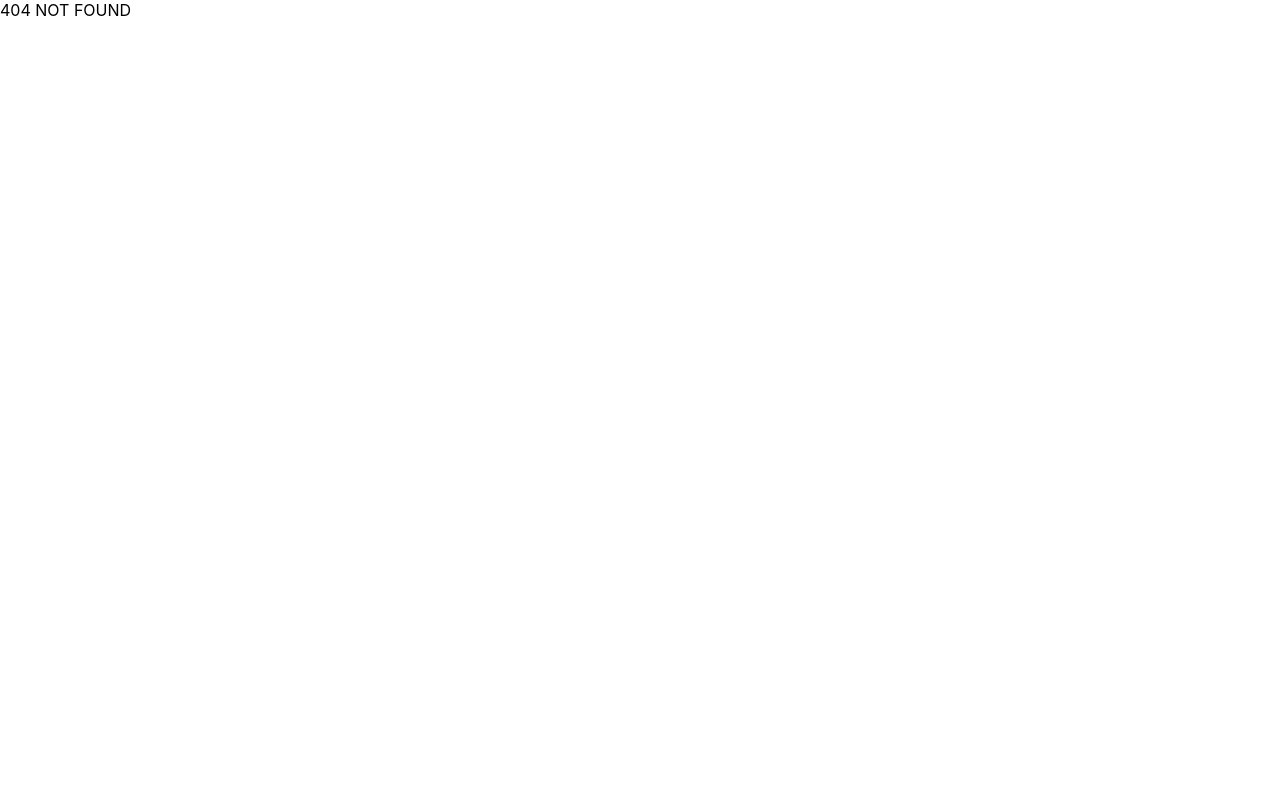
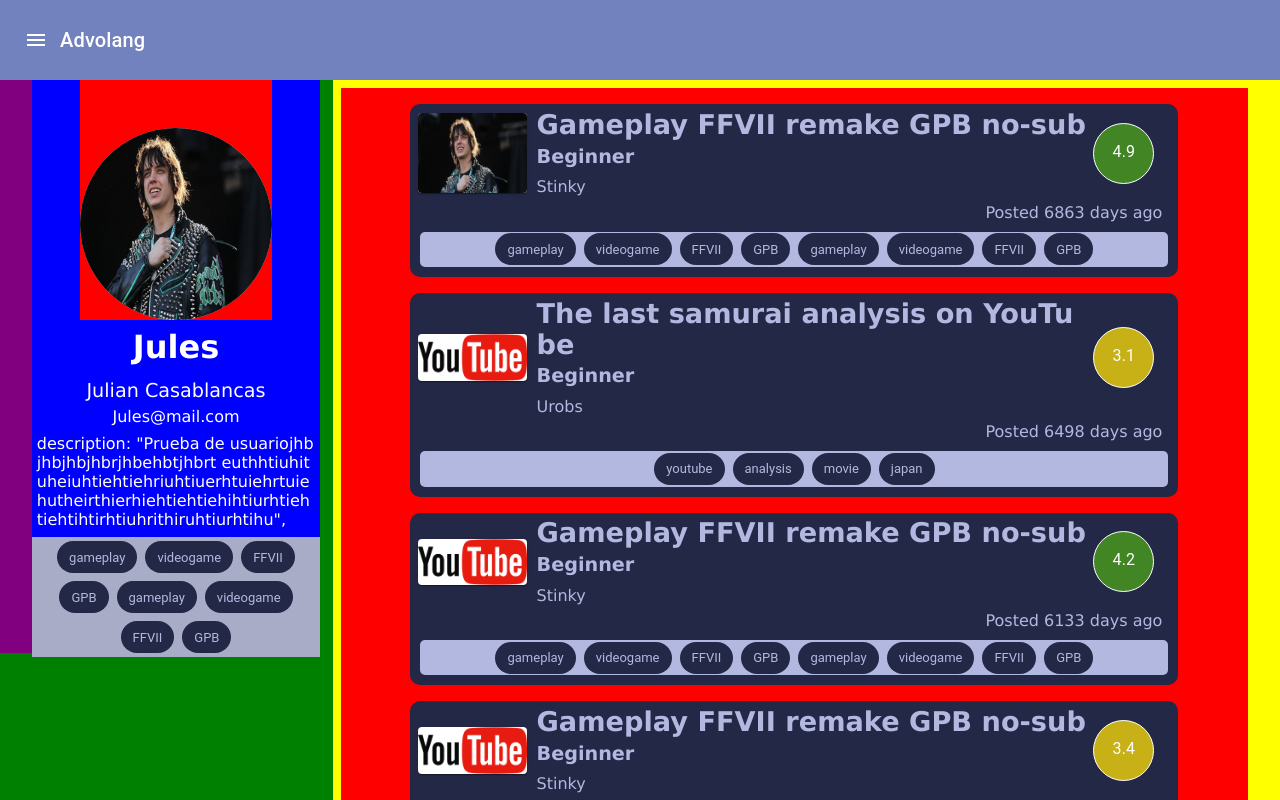
Before and after one commit to nosedeJava/advolang-front, a React (Create React App) app: page /Specific-User in a window 1280 px wide. Before the commit this address had no page. Shown: the top 800 px of the page. Built offline with nearby package versions, Linux system fonts and the light colour scheme; sample sign-in values are in the browser's storage.

Commit message:
adelanto componente usuario específico

```diff
--- a/src/App.js
+++ b/src/App.js
@@ -13,6 +13,8 @@
 import CreatedRecommendations from "./components/createdRecommendationComponent/mainComponent/CreatedRecommendations";
 import LibraryBooksIcon from '@material-ui/icons/LibraryBooks';
 import SavedRecommendations from "./components/savedRecommendations/SavedRecommendations"
+import SpecificUser from "./components/specificUserComponent/SpecificUser"
+
 
 export default function App(props) {
 
@@ -52,6 +54,13 @@
       component: CreatedRecommendations,
       menuVisible: true,
       menuIcon:() => <HomeIcon />
+    },
+    {
+      path: "/Specific-User",
+      name: "Specific User",
+      component: SpecificUser,
+      menuVisible: true,
+      menuIcon:() => <HomeIcon />
     }
   ];
 
--- a/src/components/Auxiliar/Data.js
+++ b/src/components/Auxiliar/Data.js
@@ -6,9 +6,15 @@
     level: "Beginner",
     description: "prueba de funcionamineto gonjnhjhhhhhhhhhhhhhhhhhhhhhhhhhhhhhhmhhhhhhhhhhhhhhhhhhhhhhhhhhhhhhhhhhhhhhhrihrhroijhori jijoijoijohtoijtyhtjyhjthotjhojtoiyjhotiyjhoijthjtyijhotjyijhojhoiyjhotjhojtyihjtoiyjhityjhoitjyhoijtoiyjhojyhotjohjtyohjtohjtoiyoijoitjhoityjhoitjhotijhoti rijhoithjotiyhjotjhotiyjhotjhotiyjhotiyjhotyjohjtoihjtojhothjothjotjhotyijhoitjhoytij",
     user: {
-      name: "Stinky",
+      id: "0",
+      username: "Stinky",
+      password: "12345",
       fullname: "",
-      description: "Prueba de usuariojhbjhbjhbjhbrjhbehbtjhbrt euthhtiuhituheiuhtiehtiehriuhtiuerhtuiehrtuiehutheirthierhiehtiehtiehihtiurhtiehtiehtihtirhtiuhrithiruhtiurhtihu"
+      userImage: "",
+      description: "Prueba de usuariojhbjhbjhbjhbrjhbehbtjhbrt euthhtiuhituheiuhtiehtiehriuhtiuerhtuiehrtuiehutheirthierhiehtiehtiehihtiurhtiehtiehtihtirhtiuhrithiruhtiurhtihu",
+      saved: {},
+      subscriptions: {}
+
     },
     time: "2001-11-11 13:23:44",
     categories: ["gameplay", "videogame", "FFVII", "GPB", "gameplay", "videogame", "FFVII", "GPB"],
@@ -25,9 +31,14 @@
     level: "Beginner",
     description: "prueba de funcionamineto 2 gonjnhjhhhhhhhhhhhhhhhhhhhhhhhhhhhhhhmhhhhhhhhhhhhhhhhhhhhhhhhhhhhhhhhhhhhhhhrihrhroijhori jijoijoijohtoijtyhtjyhjthotjhojtoiyjhotiyjhoijthjtyijhotjyijhojhoiyjhotjhojtyihjtoiyjhityjhoitjyhoijtoiyjhojyhotjohjtyohjtohjtoiyoijoitjhoityjhoitjhotijhoti rijhoithjotiyhjotjhotiyjhotjhotiyjhotiyjhotyjohjtoihjtojhothjothjotjhotyijhoitjhoytij",
     user: {
-      name: "Urobs",
+      id: "1",
+      username: "Urobs",
+      password: "12345",
       fullname: "",
-      description: "Prueba de usuario"
+      userImage: "",
+      description: "Prueba de usuariojhbjhbjhbjhbrjhbehbtjhbrt euthhtiuhituheiuhtiehtiehriuhtiuerhtuiehrtuiehutheirthierhiehtiehtiehihtiurhtiehtiehtihtirhtiuhrithiruhtiurhtihu",
+      saved: {},
+      subscriptions: {}
     },
     time: "2002-11-11 13:23:44",
     categories: ["youtube", "analysis", "movie", "japan"],
@@ -44,9 +55,14 @@
     level: "Beginner",
     description: "prueba de funcionamineto 3 gonjnhjhhhhhhhhhhhhhhhhhhhhhhhhhhhhhhmhhhhhhhhhhhhhhhhhhhhhhhhhhhhhhhhhhhhhhhrihrhroijhori jijoijoijohtoijtyhtjyhjthotjhojtoiyjhotiyjhoijthjtyijhotjyijhojhoiyjhotjhojtyihjtoiyjhityjhoitjyhoijtoiyjhojyhotjohjtyohjtohjtoiyoijoitjhoityjhoitjhotijhoti rijhoithjotiyhjotjhotiyjhotjhotiyjhotiyjhotyjohjtoihjtojhothjothjotjhotyijhoitjhoytij",
     user: {
-      name: "Stinky",
+      id: "0",
+      username: "Stinky",
+      password: "12345",
       fullname: "",
-      description: "Prueba de usuario"
+      userImage: "",
+      description: "Prueba de usuariojhbjhbjhbjhbrjhbehbtjhbrt euthhtiuhituheiuhtiehtiehriuhtiuerhtuiehrtuiehutheirthierhiehtiehtiehihtiurhtiehtiehtihtirhtiuhrithiruhtiurhtihu",
+      saved: {},
+      subscriptions: {}
     },
     time: "2003-11-11 13:23:44",
     categories: ["gameplay", "videogame", "FFVII", "GPB", "gameplay", "videogame", "FFVII", "GPB"],
@@ -63,9 +79,14 @@
     level: "Beginner",
     description: "prueba de funcionamineto 4 gonjnhjhhhhhhhhhhhhhhhhhhhhhhhhhhhhhhmhhhhhhhhhhhhhhhhhhhhhhhhhhhhhhhhhhhhhhhrihrhroijhori jijoijoijohtoijtyhtjyhjthotjhojtoiyjhotiyjhoijthjtyijhotjyijhojhoiyjhotjhojtyihjtoiyjhityjhoitjyhoijtoiyjhojyhotjohjtyohjtohjtoiyoijoitjhoityjhoitjhotijhoti rijhoithjotiyhjotjhotiyjhotjhotiyjhotiyjhotyjohjtoihjtojhothjothjotjhotyijhoitjhoytij",
     user: {
-      name: "Stinky",
+      id: "0",
+      username: "Stinky",
+      password: "12345",
       fullname: "",
-      description: "Prueba de usuario"
+      userImage: "",
+      description: "Prueba de usuariojhbjhbjhbjhbrjhbehbtjhbrt euthhtiuhituheiuhtiehtiehriuhtiuerhtuiehrtuiehutheirthierhiehtiehtiehihtiurhtiehtiehtihtirhtiuhrithiruhtiurhtihu",
+      saved: {},
+      subscriptions: {}
     },
     time: "2004-11-11 13:23:44",
     categories: ["gameplay", "videogame", "FFVII", "GPB", "gameplay", "videogame", "FFVII", "GPB"],
@@ -82,9 +103,14 @@
     level: "Beginner",
     description: "prueba de funcionamineto 5 gonjnhjhhhhhhhhhhhhhhhhhhhhhhhhhhhhhhmhhhhhhhhhhhhhhhhhhhhhhhhhhhhhhhhhhhhhhhrihrhroijhori jijoijoijohtoijtyhtjyhjthotjhojtoiyjhotiyjhoijthjtyijhotjyijhojhoiyjhotjhojtyihjtoiyjhityjhoitjyhoijtoiyjhojyhotjohjtyohjtohjtoiyoijoitjhoityjhoitjhotijhoti rijhoithjotiyhjotjhotiyjhotjhotiyjhotiyjhotyjohjtoihjtojhothjothjotjhotyijhoitjhoytij",
     user: {
-      name: "Urobs",
+      id: "1",
+      username: "Urobs",
+      password: "12345",
       fullname: "",
-      description: "Prueba de usuario"
+      userImage: "",
+      description: "Prueba de usuariojhbjhbjhbjhbrjhbehbtjhbrt euthhtiuhituheiuhtiehtiehriuhtiuerhtuiehrtuiehutheirthierhiehtiehtiehihtiurhtiehtiehtihtirhtiuhrithiruhtiurhtihu",
+      saved: {},
+      subscriptions: {}
     },
     time: "2005-11-11 13:23:44",
     categories: ["youtube", "analysis", "movie", "japan"],
@@ -101,9 +127,14 @@
     level: "Beginner",
     description: "prueba de funcionamineto 6 gonjnhjhhhhhhhhhhhhhhhhhhhhhhhhhhhhhhmhhhhhhhhhhhhhhhhhhhhhhhhhhhhhhhhhhhhhhhrihrhroijhori jijoijoijohtoijtyhtjyhjthotjhojtoiyjhotiyjhoijthjtyijhotjyijhojhoiyjhotjhojtyihjtoiyjhityjhoitjyhoijtoiyjhojyhotjohjtyohjtohjtoiyoijoitjhoityjhoitjhotijhoti rijhoithjotiyhjotjhotiyjhotjhotiyjhotiyjhotyjohjtoihjtojhothjothjotjhotyijhoitjhoytij",
     user: {
-      name: "Stinky",
-      fullname: " ",
-      description: "Prueba de usuario"
+      id: "0",
+      username: "Stinky",
+      password: "12345",
+      fullname: "",
+      userImage: "",
+      description: "Prueba de usuariojhbjhbjhbjhbrjhbehbtjhbrt euthhtiuhituheiuhtiehtiehriuhtiuerhtuiehrtuiehutheirthierhiehtiehtiehihtiurhtiehtiehtihtirhtiuhrithiruhtiurhtihu",
+      saved: {},
+      subscriptions: {}
     },
     time: "2006-11-11 13:23:44",
     categories: ["gameplay", "videogame", "FFVII", "GPB", "gameplay", "videogame", "FFVII", "GPB"],
@@ -121,9 +152,14 @@
     level: "Beginner",
     description: "prueba de funcionamineto gonjnhjhhhhhhhhhhhhhhhhhhhhhhhhhhhhhhmhhhhhhhhhhhhhhhhhhhhhhhhhhhhhhhhhhhhhhhrihrhroijhori jijoijoijohtoijtyhtjyhjthotjhojtoiyjhotiyjhoijthjtyijhotjyijhojhoiyjhotjhojtyihjtoiyjhityjhoitjyhoijtoiyjhojyhotjohjtyohjtohjtoiyoijoitjhoityjhoitjhotijhoti rijhoithjotiyhjotjhotiyjhotjhotiyjhotiyjhotyjohjtoihjtojhothjothjotjhotyijhoitjhoytij",
     user: {
-      name: "Stinky",
+      id: "0",
+      username: "Stinky",
+      password: "12345",
       fullname: "",
-      description: "Prueba de usuariojhbjhbjhbjhbrjhbehbtjhbrt euthhtiuhituheiuhtiehtiehriuhtiuerhtuiehrtuiehutheirthierhiehtiehtiehihtiurhtiehtiehtihtirhtiuhrithiruhtiurhtihu"
+      userImage: "",
+      description: "Prueba de usuariojhbjhbjhbjhbrjhbehbtjhbrt euthhtiuhituheiuhtiehtiehriuhtiuerhtuiehrtuiehutheirthierhiehtiehtiehihtiurhtiehtiehtihtirhtiuhrithiruhtiurhtihu",
+      saved: {},
+      subscriptions: {}
     },
     time: "2001-11-11 13:23:44",
     categories: ["gameplay", "videogame", "FFVII", "GPB", "gameplay", "videogame", "FFVII", "GPB"],
@@ -140,9 +176,14 @@
     level: "Beginner",
     description: "prueba de funcionamineto 2 gonjnhjhhhhhhhhhhhhhhhhhhhhhhhhhhhhhhmhhhhhhhhhhhhhhhhhhhhhhhhhhhhhhhhhhhhhhhrihrhroijhori jijoijoijohtoijtyhtjyhjthotjhojtoiyjhotiyjhoijthjtyijhotjyijhojhoiyjhotjhojtyihjtoiyjhityjhoitjyhoijtoiyjhojyhotjohjtyohjtohjtoiyoijoitjhoityjhoitjhotijhoti rijhoithjotiyhjotjhotiyjhotjhotiyjhotiyjhotyjohjtoihjtojhothjothjotjhotyijhoitjhoytij",
     user: {
-      name: "Urobs",
+      id: "1",
+      username: "Urobs",
+      password: "12345",
       fullname: "",
-      description: "Prueba de usuario"
+      userImage: "",
+      description: "Prueba de usuariojhbjhbjhbjhbrjhbehbtjhbrt euthhtiuhituheiuhtiehtiehriuhtiuerhtuiehrtuiehutheirthierhiehtiehtiehihtiurhtiehtiehtihtirhtiuhrithiruhtiurhtihu",
+      saved: {},
+      subscriptions: {}
     },
     time: "2001-11-11 13:23:44",
     categories: ["gameplay", "videogame", "FFVII", "GPB", "gameplay", "videogame", "FFVII", "GPB"],
@@ -163,9 +204,14 @@
     level: "Beginner",
     description: "prueba de funcionamineto gonjnhjhhhhhhhhhhhhhhhhhhhhhhhhhhhhhhmhhhhhhhhhhhhhhhhhhhhhhhhhhhhhhhhhhhhhhhrihrhroijhori jijoijoijohtoijtyhtjyhjthotjhojtoiyjhotiyjhoijthjtyijhotjyijhojhoiyjhotjhojtyihjtoiyjhityjhoitjyhoijtoiyjhojyhotjohjtyohjtohjtoiyoijoitjhoityjhoitjhotijhoti rijhoithjotiyhjotjhotiyjhotjhotiyjhotiyjhotyjohjtoihjtojhothjothjotjhotyijhoitjhoytij",
     user: {
-      name: "Stinky",
+      id: "0",
+      username: "Stinky",
+      password: "12345",
       fullname: "",
-      description: "Prueba de usuariojhbjhbjhbjhbrjhbehbtjhbrt euthhtiuhituheiuhtiehtiehriuhtiuerhtuiehrtuiehutheirthierhiehtiehtiehihtiurhtiehtiehtihtirhtiuhrithiruhtiurhtihu"
+      userImage: "",
+      description: "Prueba de usuariojhbjhbjhbjhbrjhbehbtjhbrt euthhtiuhituheiuhtiehtiehriuhtiuerhtuiehrtuiehutheirthierhiehtiehtiehihtiurhtiehtiehtihtirhtiuhrithiruhtiurhtihu",
+      saved: {},
+      subscriptions: {}
     },
     time: "2001-11-11 13:23:44",
     categories: ["gameplay", "videogame", "FFVII", "GPB", "gameplay", "videogame", "FFVII", "GPB"],
@@ -182,9 +228,14 @@
     level: "Beginner",
     description: "prueba de funcionamineto 2 gonjnhjhhhhhhhhhhhhhhhhhhhhhhhhhhhhhhmhhhhhhhhhhhhhhhhhhhhhhhhhhhhhhhhhhhhhhhrihrhroijhori jijoijoijohtoijtyhtjyhjthotjhojtoiyjhotiyjhoijthjtyijhotjyijhojhoiyjhotjhojtyihjtoiyjhityjhoitjyhoijtoiyjhojyhotjohjtyohjtohjtoiyoijoitjhoityjhoitjhotijhoti rijhoithjotiyhjotjhotiyjhotjhotiyjhotiyjhotyjohjtoihjtojhothjothjotjhotyijhoitjhoytij",
     user: {
-      name: "Urobs",
+      id: "1",
+      username: "Urobs",
+      password: "12345",
       fullname: "",
-      description: "Prueba de usuario"
+      userImage: "",
+      description: "Prueba de usuariojhbjhbjhbjhbrjhbehbtjhbrt euthhtiuhituheiuhtiehtiehriuhtiuerhtuiehrtuiehutheirthierhiehtiehtiehihtiurhtiehtiehtihtirhtiuhrithiruhtiurhtihu",
+      saved: {},
+      subscriptions: {}
     },
     time: "2001-11-11 13:23:44",
     categories: ["gameplay", "videogame", "FFVII", "GPB", "gameplay", "videogame", "FFVII", "GPB"],
--- a/src/components/savedRecommendations/RecomPagination.js
+++ b/src/components/Pagination/RecomPagination.js
@@ -1,7 +1,7 @@
 import React from 'react';
 import Pagination from '@material-ui/lab/Pagination';
 
-const RecomPagination = ({ postsPerPage, totalPosts, paginate }) => {
+const RecomPagination = ({ postsPerPage, totalPosts, paginate, color }) => {
   const pageNumbers = [];
 
   const handleClick = (event, value)=>{
@@ -15,7 +15,7 @@
   return (
     <div>
       <div>
-        <Pagination count={pageNumbers.length} color="secondary" onChange={handleClick}/>
+        <Pagination count={pageNumbers.length} color={color} onChange={handleClick} />
       </div>
     </div>
 
--- a/src/components/recommendationComponent/Recommendation.css
+++ b/src/components/recommendationComponent/Recommendation.css
@@ -123,7 +123,7 @@
 
 .categoriesStyle {
   margin: 10px;
-  border-radius: 10;
+  border-radius: 5px;
   padding:  0.1rem ;
   background-color: #B3B8E0;
 }
--- a/src/components/recommendationComponent/Recommendation.js
+++ b/src/components/recommendationComponent/Recommendation.js
@@ -55,7 +55,7 @@
 
                     <Grid item className="userNameGridValue">
                       <Box className="userNameBoxValue" textAlign="left">
-                          {props.user.name}
+                          {props.user.username}
                       </Box>
                     </Grid>
 
--- a/src/components/savedRecommendations/SavedRecommendations.js
+++ b/src/components/savedRecommendations/SavedRecommendations.js
@@ -1,7 +1,7 @@
 import React,  { useState, useEffect } from 'react';
 import './SavedRecommendations.css';
 import {savedRecommendationsList} from '../Auxiliar/Data.js';
-import RecomPagination from './RecomPagination';
+import RecomPagination from '../Pagination/RecomPagination';
 import {ListRecommendations} from '../recommendationComponent/ListRecommendations';
 
 
@@ -36,6 +36,7 @@
             postsPerPage={postsPerPage}
             totalPosts={posts.length}
             paginate={paginate}
+            color="primary"
           />
         </div>
       </div>
--- a/src/components/specificRecommendationComponent/SpecificRecommendation.css
+++ b/src/components/specificRecommendationComponent/SpecificRecommendation.css
@@ -12,7 +12,6 @@
 }
 
 .gridPostContainer{
-  background-color: transparent;
   width: 63%;
   justify-content: center;
   align-items: center;
@@ -192,7 +191,6 @@
 }
 
 .gridUserContainerMain {
-  background-color: transparent;
   justify-content: center;
   align-items: center;
   justify: center;
--- /dev/null
+++ b/src/components/specificUserComponent/SpecificUser.css
@@ -0,0 +1,168 @@
+.specificUserDiv {
+  min-height: 90vh;
+  height: 100%;
+  background-color: pink;
+}
+
+.specificUserGridContainer {
+  align-items:flex-start;
+  justify: space-between;
+  justify-content: space-between;
+  background-color: green;
+
+}
+
+.specificProfileItem {
+  width: 25%;
+  justify-content: center;
+  align-items: center;
+  justify: center;
+  background-color: purple;
+  padding-left: 2rem;
+
+}
+
+.specificProfileBox {
+  background-color: blue;
+  justify-content: center;
+  align-items: center;
+  justify: center;
+  text-align: center;
+  display: flex;
+}
+
+.specificProfileContainer {
+  justify-content: center;
+  align-items: center;
+  justify: center;
+  text-align: center;
+  display: flex;
+
+}
+
+.specificProfileGridImage {
+  background-color: red;
+  padding-top: 3rem;
+
+}
+
+.roundedImageBox {
+  width: 15vw;
+  height: 15vw;
+  border-radius: 50%;
+  background-color: pink;
+}
+
+.specificProfileGridInfo {
+
+}
+
+.specificProfileInfoItemContainer {
+  justify-content: center;
+  align-items: center;
+  justify: center;
+}
+
+.specificUsernameGrid {
+  background-color: transparent;
+  padding: 0.5rem;
+  text-align: center;
+  align-items: center;
+  justify-content: center;
+  width: 100%;
+  word-break: break-all;
+
+}
+
+.specificUsernameBox {
+  font-family: Verdana, serif;
+  font-size: 200%;
+  font-weight: bold;
+}
+
+.specificNameGrid {
+  background-color: transparent;
+  padding: 0.3rem;
+  text-align: center;
+  align-items: center;
+  justify-content: center;
+  width: 100%;
+  word-break: break-all;
+}
+
+.specificNameBox {
+  font-family: Verdana, serif;
+  font-size: 120%;
+}
+
+.specificEmailGrid {
+  background-color: transparent;
+  text-align: center;
+  align-items: center;
+  justify-content: center;
+  width: 100%;
+  word-break: break-all;
+}
+
+.specificEmailBox {
+  font-family: Verdana, serif;
+  font-size: 100%;
+}
+
+.specificUserDescGrid {
+  background-color: transparent;
+  padding: 0.5rem 0.3rem 0.3rem 0.3rem;
+  text-align: left;
+  align-items: center;
+  justify-content: center;
+  width: 100%;
+  word-break: break-all;
+}
+
+.specificUserDescBox {
+  font-family: Verdana, serif;
+  font-size: 100%;
+}
+
+.specificSuscriptionsGrid {
+  background-color: transparent;
+  text-align: center;
+  align-items: center;
+  justify-content: center;
+  padding-top: 0.5rem;
+  width: 100%;
+}
+
+.specificSuscriptionsBox {
+  background-color: #a9acc6;
+  text-align: center;
+  align-items: center;
+  justify-content: center;
+}
+
+.specificUserPosts {
+  justify-content: center;
+  align-items: center;
+  justify: center;
+  background-color: yellow;
+  padding: 0.5rem;
+  padding-right: 2rem;
+  width: 74%;
+}
+
+.specificUserPostsBox {
+  width: 100%;
+  background-color: red;
+}
+
+.paginationPostsDiv {
+  background-color: blue;
+  justify-content: center;
+  align-items: center;
+  justify: center;
+  text-align: center;
+  display: flex;
+  margin-top: 2rem;
+  margin-bottom: 1rem;
+
+}
--- /dev/null
+++ b/src/components/specificUserComponent/SpecificUser.js
@@ -0,0 +1,102 @@
+import React,  { useState, useEffect } from 'react';
+import './SpecificUser.css';
+import { Grid, Box, Typography, Button, Avatar, Divider } from '@material-ui/core';
+import {ListRecommendations} from '../recommendationComponent/ListRecommendations';
+import RecomPagination from '../Pagination/RecomPagination';
+import {recommendations} from '../Auxiliar/Data.js';
+import ListCategories from '../recommendationComponent/ListCategories';
+
+
+function SpecificUser(){
+  const [posts, setPosts] = useState([]);
+  const [currentPage, setCurrentPage] = useState(1);
+  const [postsPerPage] = useState(4);
+
+  useEffect(() => {
+    //Traer datos de la base de datos
+    const fetchPosts = async () => {
+      const res = recommendations;
+      setPosts(res);
+    };
+
+    fetchPosts();
+  }, []);
+
+  const paginate = pageNumber => setCurrentPage(pageNumber);
+
+  const indexOfLastPost = currentPage * postsPerPage;
+  const indexOfFirstPost = indexOfLastPost - postsPerPage;
+  const currentPosts = posts.slice(indexOfFirstPost, indexOfLastPost);
+
+  return (
+    <div className="specificUserDiv">
+      <Grid container className="specificUserGridContainer">
+        <Grid item className="specificProfileItem">
+          <Box className="specificProfileBox">
+            <Grid container className="specificProfileContainer" spacing={0} direction="column">
+              <Grid item className="specificProfileGridImage">
+                <Box className="roundedImageBox">
+                  <Avatar  alt="Remy Sharp" src="img/julian.jpg" style={{ height: '100%', width: '100%', backgroundColor: "white" }} />
+                </Box>
+              </Grid>
+
+              <Grid item className="specificProfileGridInfo">
+                <Grid container className="specificProfileInfoItemContainer" spacing={0} direction="column">
+                  <Grid item className="specificUsernameGrid">
+                    <Box className="specificUsernameBox">
+                      Jules
+                    </Box>
+                  </Grid>
+
+                  <Grid item className="specificNameGrid">
+                    <Box className="specificNameBox">
+                      Julian Casablancas
+                    </Box>
+                  </Grid>
+
+                  <Grid item className="specificEmailGrid">
+                    <Box  className="specificEmailBox">
+                      Jules@mail.com
+                    </Box>
+                  </Grid>
+
+                  <Grid item className="specificUserDescGrid">
+                    <Box className="specificUserDescBox">
+                      description: "Prueba de usuariojhbjhbjhbjhbrjhbehbtjhbrt euthhtiuhituheiuhtiehtiehriuhtiuerhtuiehrtuiehutheirthierhiehtiehtiehihtiurhtiehtiehtihtirhtiuhrithiruhtiurhtihu",
+                    </Box>
+                  </Grid>
+
+                </Grid>
+
+              </Grid>
+
+              <Grid item className="specificSuscriptionsGrid">
+                <Box className="specificSuscriptionsBox">
+                  <ListCategories content={["gameplay", "videogame", "FFVII", "GPB", "gameplay", "videogame", "FFVII", "GPB"]} />
+                </Box>
+              </Grid>
+
+            </Grid>
+          </Box>
+        </Grid>
+
+        <Grid item className="specificUserPosts">
+          <Box className="specificUserPostsBox">
+            <ListRecommendations recommendations={currentPosts}/>
+            <div className="paginationPostsDiv">
+              <RecomPagination
+                postsPerPage={postsPerPage}
+                totalPosts={posts.length}
+                paginate={paginate}
+                color="secondary"
+              />
+            </div>
+          </Box>
+        </Grid>
+
+      </Grid>
+    </div>
+  );
+}
+
+export default SpecificUser;
```
Also changed, not shown: src/components/specificRecommendationComponent/SpecificRecommendation.js (+1 -6 lines).
